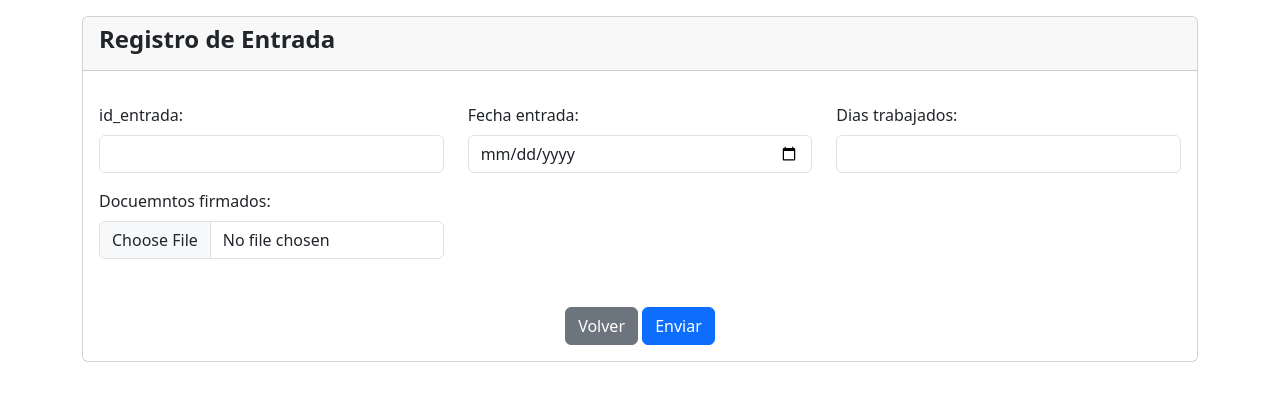
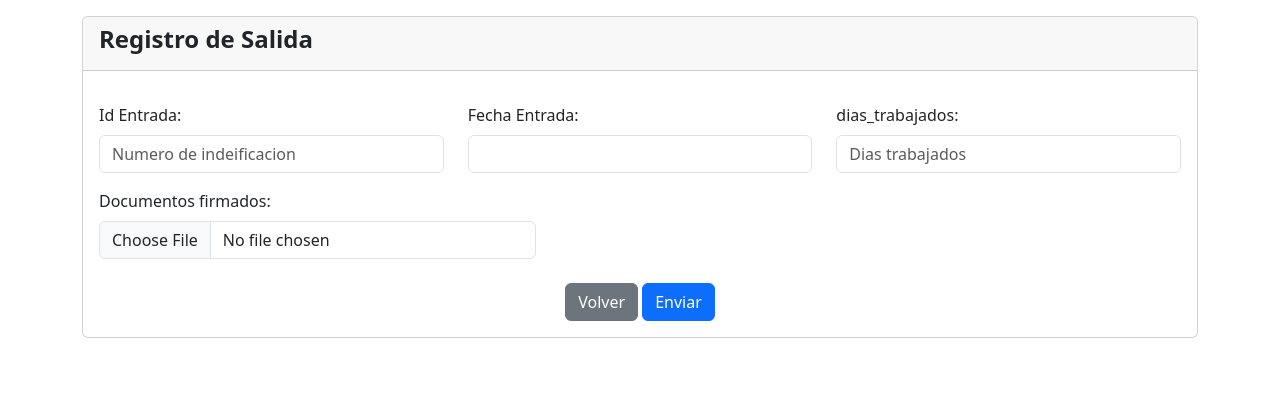
Before and after one commit to cristlm-teclogging/inventario_teclogging, a PHP site: page /inventario_tec/modules/entradas/editar_entrada.php?id_entrada=1 in a window 1280 px wide. Shown: the part 67-468 px from the top of the page. Run offline with PHP 8.4, Linux system fonts and the light colour scheme; data that the repository does not hold is empty; some libraries are stand-ins or nearby versions.

Commit message:
Actualización de las entradas 18/04

```diff
--- a/modules/entradas/agregar_entrada.php
+++ b/modules/entradas/agregar_entrada.php
@@ -9,7 +9,6 @@ $documentos_firmados = addslashes(file_get_contents($_FILES['documentos_firmados
 $sql = "INSERT INTO `entrada`(`id_entrada`, `fecha_entrada`, `dias_trabajados`, `documentos_firmados`)VALUES('$id_entrada', '$fecha_entrada', '$dias_trabajados', '$documentos_firmados')";
 
 $resultado = $conexion -> query($sql);
-
 if($resultado){
     header('Location: index.php');
 }else{
--- a/modules/entradas/editar_entrada.php
+++ b/modules/entradas/editar_entrada.php
@@ -14,37 +14,36 @@ $row = $resultado->fetch_assoc();
     <div class="col">
         <div class="card">
             <div class="card-header">
-                <h4 class="fw-bolder">Registro de Entrada</h4>
+                <h4 class="fw-bolder">Registro de Salida</h4>
             </div>
             <div class="card-body">
                 <form action="./modificar_entrada.php" method="POST" enctype="multipart/form-data">
                     <div class="row">
                         <div class="col-4 mt-3">
-                            <label for="id_entrada" class="form-label">id_entrada:</label>
-                            <input type="number" class="form-control" name="id_entrada" id="id_entrada" value="<?php echo $row['id_entrada']?>">
+                            <label for="id_entrada" class="form-label">Id Entrada:</label>
+                            <input type="number" class="form-control" placeholder="Numero de indeificacion" name="id_entrada" id="id_entrada" value="<?php echo $row['id_entrada']?>" readonly>
                         </div>
                         <div class="col-4 mt-3">
-                            <label for="fecha_entrada" class="form-label">Fecha entrada:</label>
-                            <input type="date" class="form-control" name="fecha_entrada" id="fecha_entrada" value="<?php echo $row['fecha_entrada']?>">
+                            <label for="fecha_entrada" class="form-label">Fecha Entrada:</label>
+                            <input type="dext" class="form-control" name="fecha_entrada" id="fecha_entrada" value="<?php echo $row['fecha_entrada']?>">
                         </div>
                         <div class="col-4 mt-3">
-                            <label for="dias_trabajados" class="form-label">Dias trabajados:</label>
-                            <input type="number" class="form-control" name="dias_trabajados" id="dias_trabajados" value="<?php echo $row['dias_trabajados']?>">
+                            <label for="dias_trabajados" class="form-label">dias_trabajados:</label>
+                            <input type="text" class="form-control" placeholder="Dias trabajados" name="dias_trabajados" id="dias_trabajados" value="<?php echo $row['dias_trabajados']?>">
                         </div>
                     </div>
                     <div class="row">
-                        <div class="col-4 mt-3">
-                            <label for="documentos_firmados" class="form-label">Docuemntos firmados:</label>
-                            <input type="file" class="form-control" name="documentos_firmados" id="docuemntos_firmados"value="<?php echo $row['documentos_firmados']?>">
+                         <div class="col-5 mt-3">
+                            <label for="documentos_firmados" class="form-label">Documentos firmados:</label>
+                            <input type="file" class="form-control" name="documentos_firmados" id="documentos_firmados" value="<?php echo $row['documentos_firmados']?>">
                         </div>
                     </div>
                     <div class="d-flex justify-content-center">
-                        <div class="col-2 text-center form-group mt-5">
+                        <div class="col text-center form-group mt-4">
                             <a href="index.php" class="btn btn-secondary">Volver <i class="fa-solid fa-rotate-left fa-lg"></i></a>
                             <button type="submit" class="btn btn-primary">Enviar <i class="fa-solid fa-check fa-lg"></i></button>
                         </div>
                     </div>
-
                     </div>
                 </form>
             </div>
--- a/modules/entradas/modificar_entrada.php
+++ b/modules/entradas/modificar_entrada.php
@@ -5,10 +5,10 @@ require_once('../../config/conexion.php');
 
 $fecha_entrada = $_POST['fecha_entrada'];
 $dias_trabajados = $_POST['dias_trabajados'];
-$documentos_firmados = $_POST['documentos_firmados'];
+$documentos_firmados = addslashes(file_get_contents($_FILES['documentos_firmados']['tmp_name']));
 $id_entrada = $_POST['id_entrada'];
 
-$sql = "UPDATE`entrada` SET `fecha_entrada`='$fecha_entrada',`dias_trabajodos`='$dias_trabajados', `documentos_firmados`='$documentos_firmados' WHERE `id_entrada` ='$id_entrada'";
+$sql = "UPDATE`entrada` SET `fecha_entrada`='$fecha_entrada',`dias_trabajados`='$dias_trabajados', `documentos_firmados`='$documentos_firmados' WHERE `id_entrada` ='$id_entrada'";
 $resultado = $conexion->query($sql);
 
 header("Location: index.php");
```
Also changed, not shown: modules/entradas/registro_entrada.php (+7 -7 lines).
